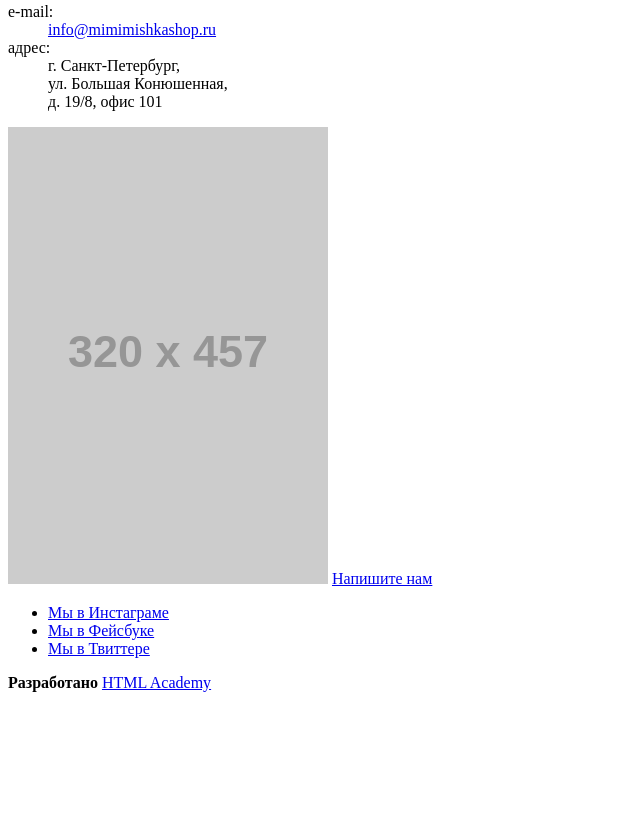
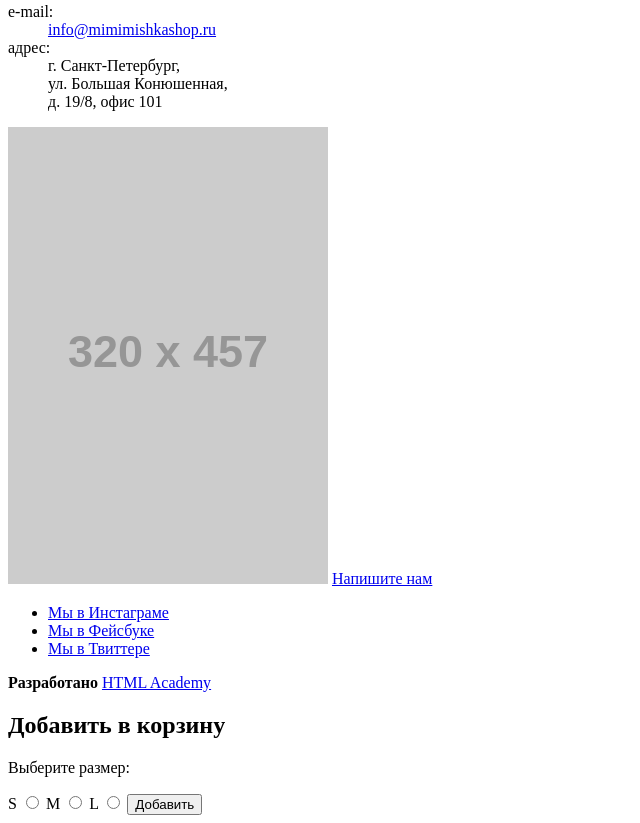
Before and after one commit to lotus84/918643-mishka-16, a website: page source/index.html in a window 1280 px wide. Shown: the part 1544-2367 px from the top of the page, without its empty margins (0-640 px from the left). Before the commit the page ends 2244 px from the top, so only its background shows below. Drawn offline with Linux system fonts and the light colour scheme; placeholder pictures from the web are drawn by us.

Commit message:
Добавила модальное окно на главной странице

```diff
--- a/source/index.html
+++ b/source/index.html
@@ -125,5 +125,25 @@
       </div>
     </footer>
 
+    <section class="modal modal-item">
+      <h2 class="modal-item__title">Добавить в корзину</h2>
+      <p class="modal-item__text">Выберите размер:</p>
+      <form class="modal-item__form form-size" action="https://echo.htmlacademy.ru" method="post">
+        <label class="form-size__toggle">
+          S
+          <input class="visually-hidden" type="radio" name="size" value="S">
+        </label>
+        <label class="form-size__toggle">
+          M
+          <input class="visually-hidden" type="radio" name="size" value="M">
+        </label>
+        <label class="form-size__toggle">
+          L
+          <input class="visually-hidden" type="radio" name="size" value="L">
+        </label>
+        <button class="modal-item__button" type="submit">Добавить</button>
+      </form>
+    </section>
+
   </body>
 </html>
```
